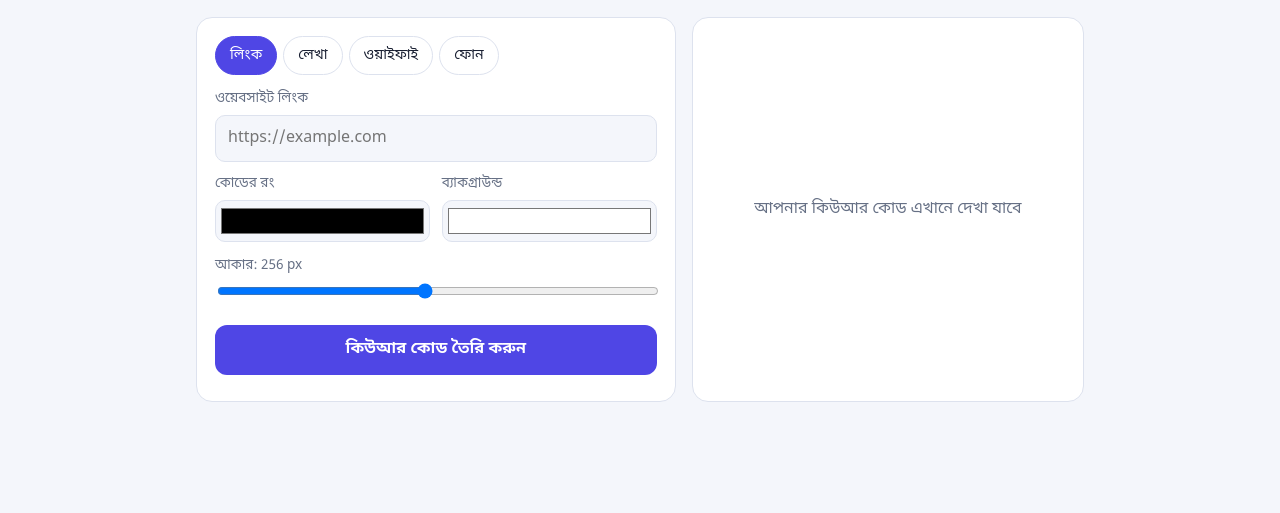
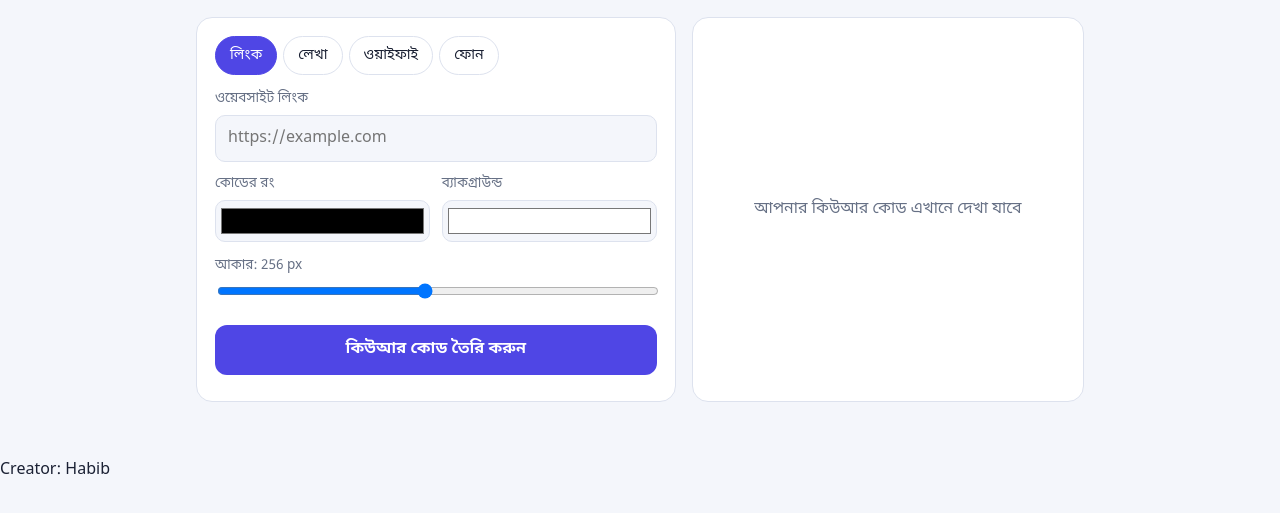
Before and after one commit to jubajunior/qrcode, a plain HTML site: page index.html in a window 1280 px wide. Shown: the part 99-612 px from the top of the page. Drawn offline with Linux system fonts and the light colour scheme.

Commit message:
Update index.html

```diff
--- a/index.html
+++ b/index.html
@@ -149,5 +149,6 @@ $("dl").addEventListener("click",function(){
   },"image/png");
 });
 </script>
+  <p>Creator: Habib</p>
 </body>
 </html>
```
